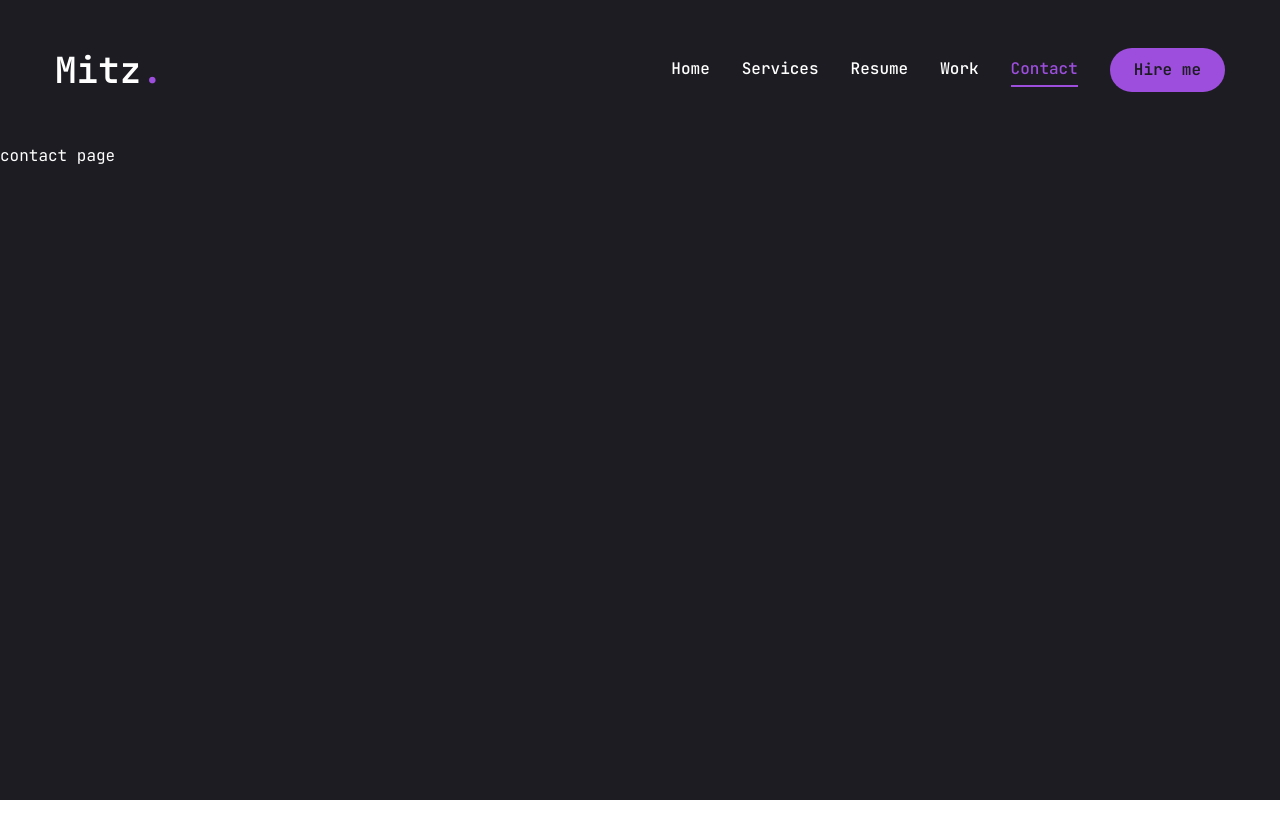
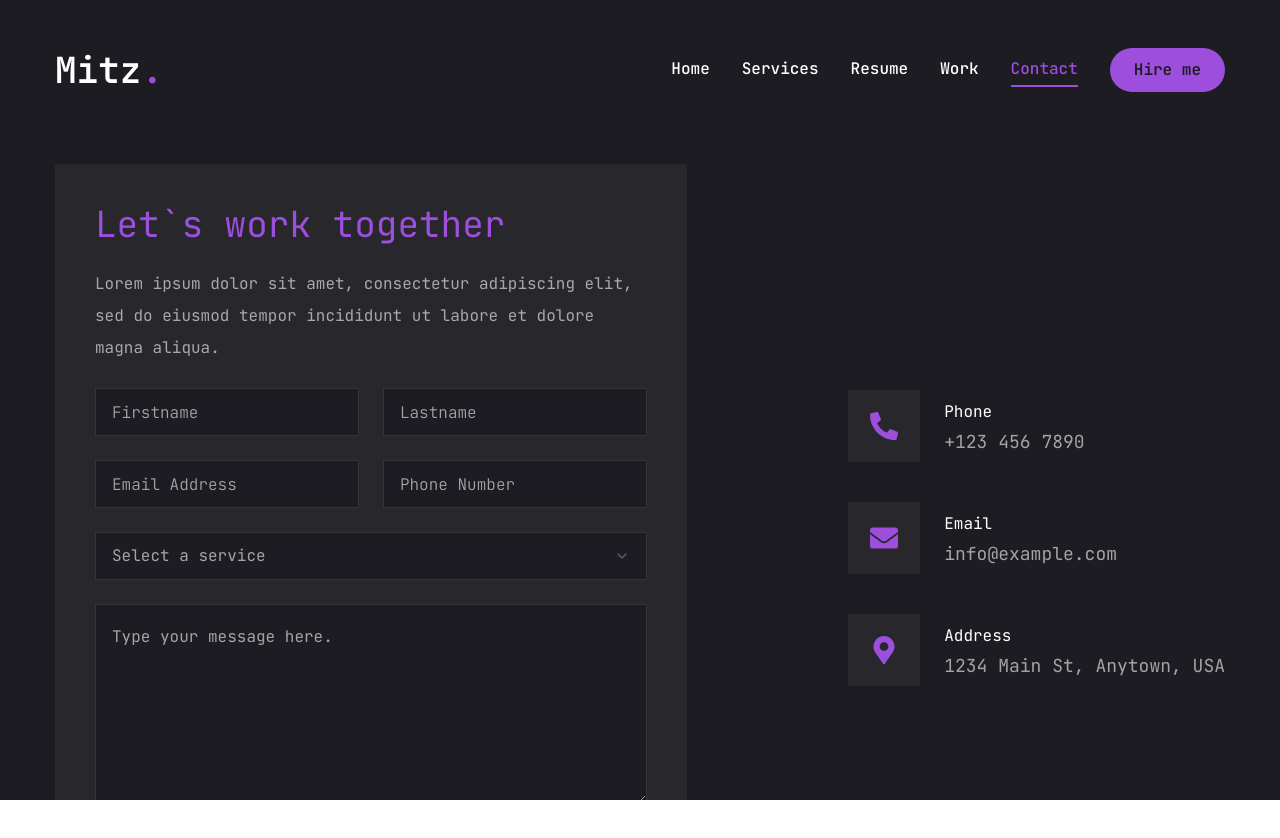
Before and after one commit to oizy404/portfolio, a Next.js app: page /contact in a window 1280 px wide. Shown: the top 838 px of the page. Before the commit the page ends 800 px from the top, so only its background shows below. Built offline with nearby package versions, Linux system fonts and the light colour scheme.

Commit message:
update contact page

```diff
--- a/app/contact/page.jsx
+++ b/app/contact/page.jsx
@@ -1,6 +1,97 @@
+"use client";
+
+import { Button } from "@/components/ui/button";
+import { Input } from "@/components/ui/input";
+import { Textarea } from "@/components/ui/textarea";
+
+import { Select, SelectContent, SelectItem, SelectTrigger, SelectValue } from "@/components/ui/select";
+
+import { FaPhoneAlt, FaEnvelope, FaMapMarkerAlt } from "react-icons/fa";
+import { motion } from "framer-motion";
+import { SelectGroup, SelectLabel } from "@radix-ui/react-select";
+
+const info = [
+  {
+    icon: <FaPhoneAlt />,
+    title: "Phone",
+    info: "+123 456 7890",
+  },
+  {
+    icon: <FaEnvelope />,
+    title: "Email",
+    info: "info@example.com",
+  },
+  {
+    icon: <FaMapMarkerAlt />,
+    title: "Address",
+    info: "1234 Main St, Anytown, USA",
+  },
+];
+
 const Contact = () => {
   return (
-    <div>contact page</div>
+    <motion.section
+      initial={{opacity: 0}}
+      animate={{opacity: 1, transition: {delay: 2.4, duration: 0.4, ease: "easeIn"}}}
+      className="py-6"
+    >
+      <div className="container mx-auto">
+        <div className="flex flex-col xl:flex-row gap-[30px]">
+          {/* form */}
+          <div className="xl:w-[54%] order-2 xl:order-none">
+            <form className="flex flex-col gap-6 p-10 bg-[#27272c] roundex-xl">
+              <h3 className="text-4xl text-accent">Let`s work together</h3>
+              <p className="text-white/60">
+                Lorem ipsum dolor sit amet, consectetur adipiscing elit, sed do eiusmod tempor incididunt ut labore et dolore magna aliqua.
+              </p>
+              {/* input */}
+              <div className="grid grid-cols-1 md:grid-cols-2 gap-6">
+                <Input type="text" placeholder="Firstname" />
+                <Input type="text" placeholder="Lastname" />
+                <Input type="email" placeholder="Email Address" />
+                <Input type="phone" placeholder="Phone Number" />
+              </div>
+              {/* select */}
+              <Select>
+                <SelectTrigger>
+                  <SelectValue placeholder="Select a service" />
+                </SelectTrigger>
+                <SelectContent>
+                  <SelectGroup>
+                    <SelectLabel>Select a service</SelectLabel>
+                    <SelectItem value="web-development">Web Development</SelectItem>
+                    <SelectItem value="web-design">Web Design</SelectItem>
+                    <SelectItem value="seo">SEO</SelectItem>
+                  </SelectGroup>
+                </SelectContent>
+              </Select>
+              {/* textarea */}
+              <Textarea className="h-[200px]" placeholder="Type your message here." />
+              {/* button */}
+              <Button size="md" className="max-2-40">Send Message</Button>
+            </form>
+          </div>
+          {/* info */}
+          <div className="flex-1 flex items-center xl:justify-end order-1 xl:order-none mb-8 xl:mb-0">
+            <ul className="flex flex-col gap-10">
+              {info.map((item, index)=> {
+                return (
+                  <li key={index} className="flex items-center gap-6">
+                    <div className="w-[52px] h-[52px] xl:w-[72px] xl:h-[72px] bg-[#27272c] text-accent rounded-md flex items-center justify-center">
+                      <div className="text-[28px]">{item.icon}</div>
+                    </div>
+                    <div className="flex-1">
+                    <p className="text-white-60">{item.title}</p>
+                    <h3 className="text-white/60 text-lg">{item.info}</h3>
+                    </div>
+                  </li>
+                )
+              })}
+            </ul>
+          </div>
+        </div>
+      </div>
+    </motion.section>
   )
 };
 
--- a/app/work/page.jsx
+++ b/app/work/page.jsx
@@ -161,7 +161,7 @@
               {/* slider buttons */}
               <WorkSliderButtons
                 className="flex gap-2 absolute right-0 bottom-[calc(50%_-_22px)] xl-bottom-0 z-20 w-full justify-between xl:w-max xl:justify-none"
-                btnStyles="bg-accent hover:bg-accent-hover text-primary text-[22px] w-[44px] flex justify-center items-center transition-all"
+                btnStyles="bg-accent hover:bg-accent-hover text-primary text-[22px] w-[44px] h-[44px] flex justify-center items-center transition-all"
               />
             </Swiper>
           </div>
--- a/components/ui/input.jsx
+++ b/components/ui/input.jsx
@@ -7,7 +7,7 @@
     (<input
       type={type}
       className={cn(
-        "flex h-10 w-full rounded-md border border-slate-200 bg-white px-3 py-2 text-sm ring-offset-white file:border-0 file:bg-transparent file:text-sm file:font-medium file:text-slate-950 placeholder:text-slate-500 focus-visible:outline-none focus-visible:ring-2 focus-visible:ring-slate-950 focus-visible:ring-offset-2 disabled:cursor-not-allowed disabled:opacity-50 dark:border-slate-800 dark:bg-slate-950 dark:ring-offset-slate-950 dark:file:text-slate-50 dark:placeholder:text-slate-400 dark:focus-visible:ring-slate-300",
+        "flex h-[48px] rounded-md border border-white/10 focus:border-accent font-light bg-primary px-4 py-5 text-base placeholder:text-white/60 outline-none",
         className
       )}
       ref={ref}
--- a/components/ui/select.jsx
+++ b/components/ui/select.jsx
@@ -16,7 +16,7 @@
   <SelectPrimitive.Trigger
     ref={ref}
     className={cn(
-      "flex h-10 w-full items-center justify-between rounded-md border border-slate-200 bg-white px-3 py-2 text-sm ring-offset-white placeholder:text-slate-500 focus:outline-none focus:ring-2 focus:ring-slate-950 focus:ring-offset-2 disabled:cursor-not-allowed disabled:opacity-50 [&>span]:line-clamp-1 dark:border-slate-800 dark:bg-slate-950 dark:ring-offset-slate-950 dark:placeholder:text-slate-400 dark:focus:ring-slate-300",
+      "flex h-[48px] w-full items-center justify-between rounded-md border border-white/10 bg-primary px-4 py-5 text-base text-white/60 placeholder:text-white/10 focus:border-accent outline-none",
       className
     )}
     {...props}>
@@ -54,7 +54,7 @@
     <SelectPrimitive.Content
       ref={ref}
       className={cn(
-        "relative z-50 max-h-96 min-w-[8rem] overflow-hidden rounded-md border border-slate-200 bg-white text-slate-950 shadow-md data-[state=open]:animate-in data-[state=closed]:animate-out data-[state=closed]:fade-out-0 data-[state=open]:fade-in-0 data-[state=closed]:zoom-out-95 data-[state=open]:zoom-in-95 data-[side=bottom]:slide-in-from-top-2 data-[side=left]:slide-in-from-right-2 data-[side=right]:slide-in-from-left-2 data-[side=top]:slide-in-from-bottom-2 dark:border-slate-800 dark:bg-slate-950 dark:text-slate-50",
+        "relative z-50 max-h-96 min-w-[8rem] overflow-hidden rounded-md border border-white/10 bg-primary text-white shadow-md data-[state=open]:animate-in data-[state=closed]:animate-out data-[state=closed]:fade-out-0 data-[state=open]:fade-in-0 data-[state=closed]:zoom-out-95 data-[state=open]:zoom-in-95 data-[side=bottom]:slide-in-from-top-2 data-[side=left]:slide-in-from-right-2 data-[side=right]:slide-in-from-left-2 data-[side=top]:slide-in-from-bottom-2 dark:border-slate-800 dark:bg-slate-950 dark:text-slate-50",
         position === "popper" &&
           "data-[side=bottom]:translate-y-1 data-[side=left]:-translate-x-1 data-[side=right]:translate-x-1 data-[side=top]:-translate-y-1",
         className
@@ -85,7 +85,7 @@
   <SelectPrimitive.Item
     ref={ref}
     className={cn(
-      "relative flex w-full cursor-default select-none items-center rounded-sm py-1.5 pl-8 pr-2 text-sm outline-none focus:bg-slate-100 focus:text-slate-900 data-[disabled]:pointer-events-none data-[disabled]:opacity-50 dark:focus:bg-slate-800 dark:focus:text-slate-50",
+      "relative flex w-full cursor-default select-none items-center rounded-sm py-1.5 pl-8 pr-2 text-sm outline-none focus:bg-accent focus:text-primary data-[disabled]:pointer-events-none data-[disabled]:opacity-50 dark:focus:bg-slate-800 dark:focus:text-slate-50",
       className
     )}
     {...props}>
--- a/components/ui/textarea.jsx
+++ b/components/ui/textarea.jsx
@@ -6,7 +6,7 @@
   return (
     (<textarea
       className={cn(
-        "flex min-h-[80px] w-full rounded-md border border-slate-200 bg-white px-3 py-2 text-sm ring-offset-white placeholder:text-slate-500 focus-visible:outline-none focus-visible:ring-2 focus-visible:ring-slate-950 focus-visible:ring-offset-2 disabled:cursor-not-allowed disabled:opacity-50 dark:border-slate-800 dark:bg-slate-950 dark:ring-offset-slate-950 dark:placeholder:text-slate-400 dark:focus-visible:ring-slate-300",
+        "flex min-h-[80px] w-full rounded-md border border-white/10 bg-primary px-4 py-5 text-base placeholder:text-white/60 focus-visible:outline-none focus:visible:ring-1 focus-visible:ring-accent focus-visible:ring-offset-0 disabled:cursor-not-allowed disabled:opacity-50",
         className
       )}
       ref={ref}
```
